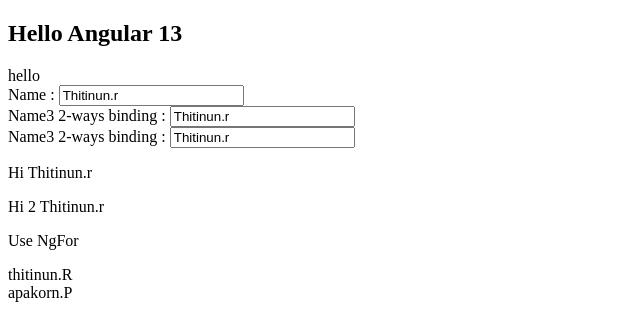
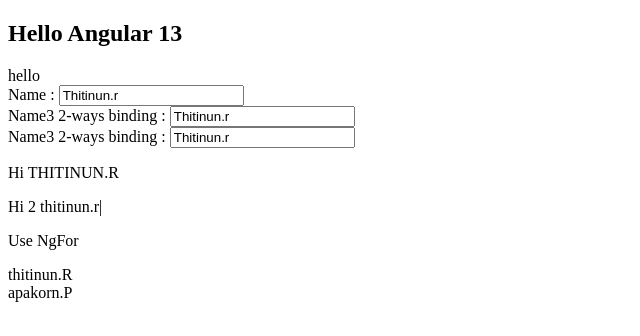
Before and after one commit to thitinun-r/angular-day2, an Angular app in the folder hello/: page / in a window 1280 px wide. Shown: the top 336 px of the page, without its empty margins (0-640 px from the left). Built offline with nearby package versions, Linux system fonts and the light colour scheme.

Commit message:
use pipe transform data

```diff
--- a/hello/src/app/app.component.html
+++ b/hello/src/app/app.component.html
@@ -6,9 +6,9 @@
     <br /><label>Name3 2-ways binding : </label><input  name="aaa" [(ngModel)]="name" />
     <br /><label>Name3 2-ways binding : </label><input  name="bbb" [ngModel]="name" (ngModelChange)="name=$event" />
     <p *ngIf="!name">Please Enter Your Name</p>
-    <p *ngIf="name">Hi {{name}}</p>
+    <p *ngIf="name">Hi {{name | uppercase}}</p>
 
-    <p *ngIf="name; else showDefault">Hi 2 {{name}}</p>
+    <p *ngIf="name; else showDefault">Hi 2 {{name | uppercase | lowercase | myPipe}}</p>
     <ng-template #showDefault>Please Enter Your Name 2</ng-template>
 
 
--- a/hello/src/app/app.module.ts
+++ b/hello/src/app/app.module.ts
@@ -5,11 +5,13 @@
 import { AppRoutingModule } from './app-routing.module';
 import { AppComponent } from './app.component';
 import { OtherComponent } from './other/other.component';
+import { MyPipePipe } from './my-pipe.pipe';
 
 @NgModule({
   declarations: [
     AppComponent,
-    OtherComponent
+    OtherComponent,
+    MyPipePipe
   ],
   imports: [
     BrowserModule,
--- /dev/null
+++ b/hello/src/app/my-pipe.pipe.ts
@@ -0,0 +1,12 @@
+import { Pipe, PipeTransform } from '@angular/core';
+
+@Pipe({
+  name: 'myPipe'
+})
+export class MyPipePipe implements PipeTransform {
+
+  transform(value: unknown, ...args: unknown[]): unknown {
+    return value + "|";
+  }
+
+}
```
Also changed, not shown: 1 other file (tests, documents, lock files or other folders).
